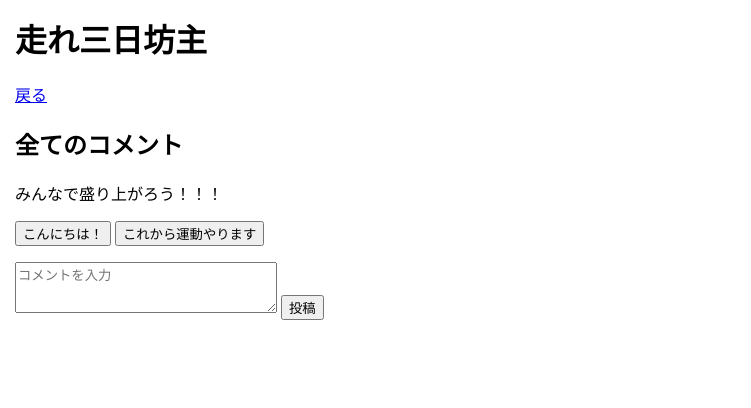
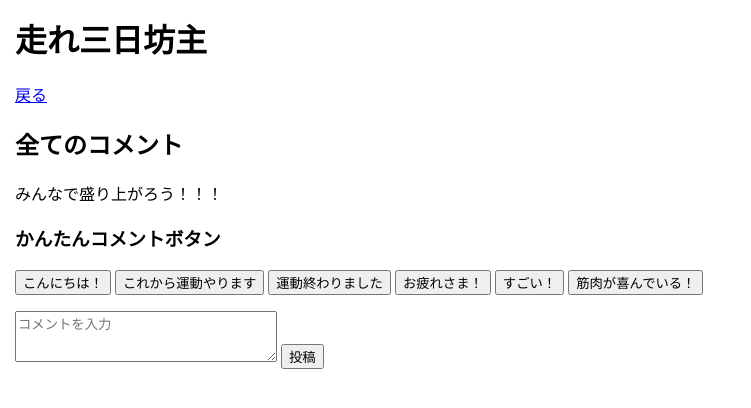
Before and after one commit to enpitut2022/MusclePowerAki, a Flask app: page /allcomment/1 in a window 1280 px wide. Shown: the top 408 px of the page, without its empty margins (0-751 px from the left). Run offline with Flask 2, Linux system fonts and the light colour scheme; data that the repository does not hold is empty.

Commit message:
かんたんコメントボタンで色々なコメントができるようになりました。

```diff
--- a/templates/comment.html
+++ b/templates/comment.html
@@ -13,9 +13,14 @@
     <p>みんなで盛り上がろう！！！</p>
     <form action="/comment_detail" method="post" onsubmit="nameinput()">
         <div><input type="hidden" name="name" id="comment_username"></div>
+        <h3>かんたんコメントボタン</h3>
         <p>
           <button type="submit" name="comment" value="こんにちは！">こんにちは！</button>
           <button type="submit" name="comment" value="これから運動やります">これから運動やります</button>
+          <button type="submit" name="comment" value="運動終わりました">運動終わりました</button>
+          <button type="submit" name="comment" value="お疲れさま！">お疲れさま！</button>
+          <button type="submit" name="comment" value="すごい！">すごい！</button>
+          <button type="submit" name="comment" value="筋肉が喜んでいる！">筋肉が喜んでいる！</button>
         </p>
         <textarea name="comment"  rows="3" cols="30" placeholder="コメントを入力"></textarea>
         <input type ="hidden" name="teamid" value={{td.id}}>
--- a/templates/detail.html
+++ b/templates/detail.html
@@ -56,6 +56,10 @@
         <p>
           <button type="submit" name="comment" value="こんにちは！">こんにちは！</button>
           <button type="submit" name="comment" value="これから運動やります">これから運動やります</button>
+          <button type="submit" name="comment" value="運動終わりました">運動終わりました</button>
+          <button type="submit" name="comment" value="お疲れさま！">お疲れさま！</button>
+          <button type="submit" name="comment" value="すごい！">すごい！</button>
+          <button type="submit" name="comment" value="筋肉が喜んでいる！">筋肉が喜んでいる！</button>
         </p>
         <input type ="hidden" name="teamid" value={{td.id}}>
     </form>
```
